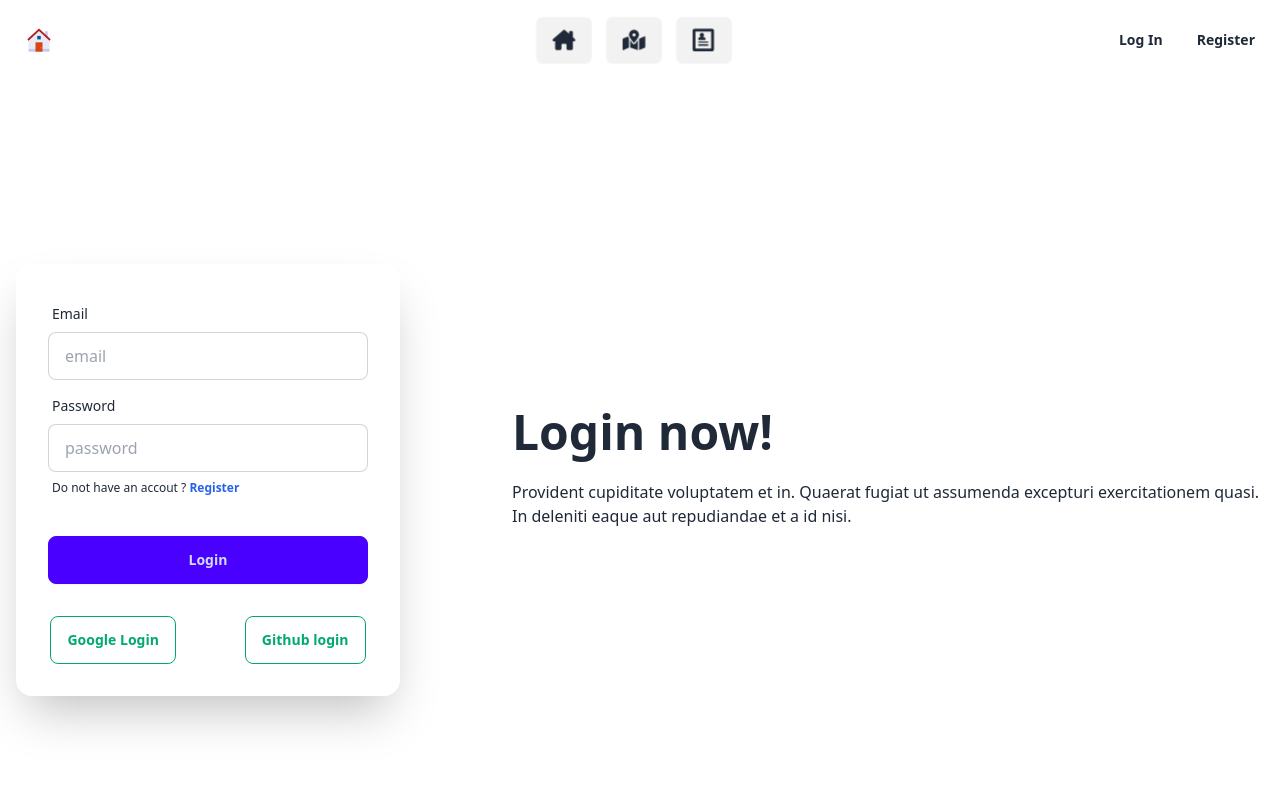
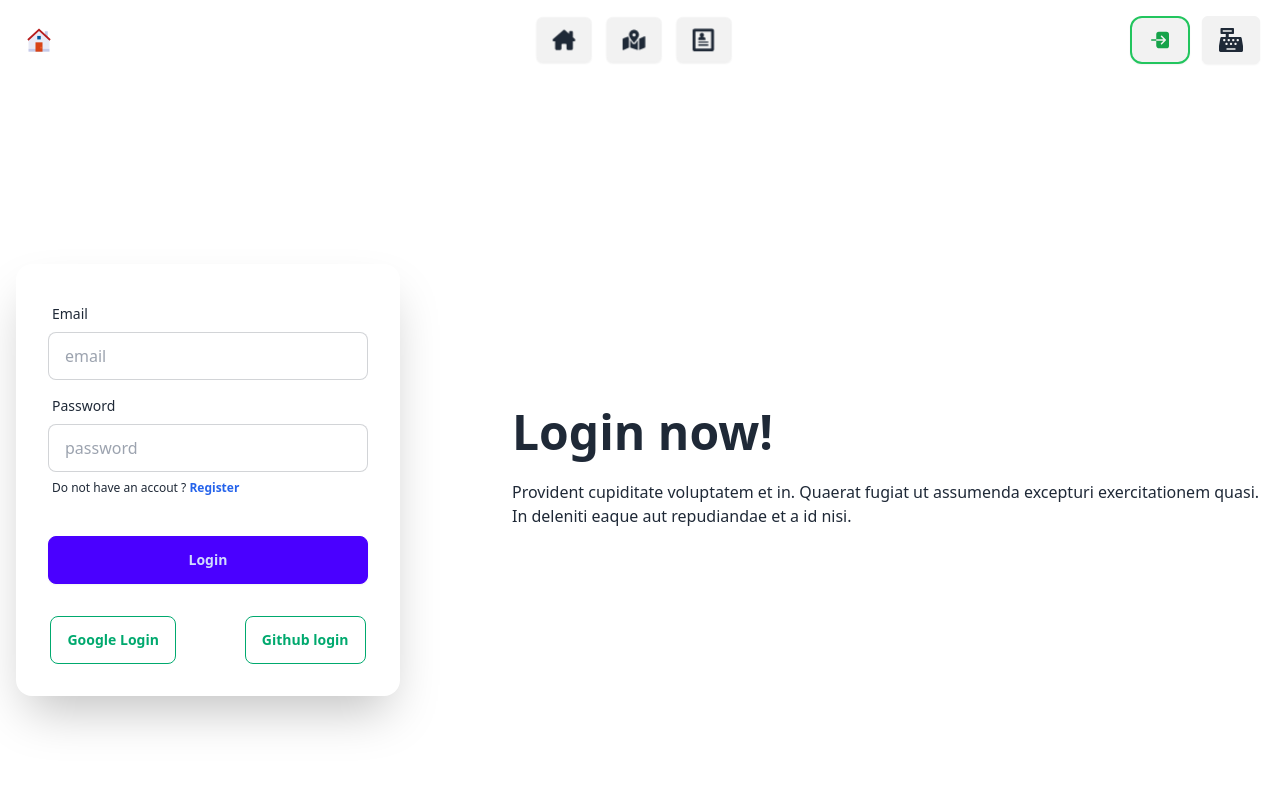
Before and after one commit to Arif-Islam21/heaven-house, a React (Vite) app: page /login in a window 1280 px wide. Shown: the top 800 px of the page. Built offline with nearby package versions, Linux system fonts and the light colour scheme; no server answers.

Commit message:
login item added

```diff
--- a/src/Components/Navbar/Navbar.jsx
+++ b/src/Components/Navbar/Navbar.jsx
@@ -135,12 +135,20 @@ const Navbar = () => {
           </div>
         ) : (
           <>
-            <NavLink to={"/login"}>
-              <li className="btn btn-ghost">Log In</li>
-            </NavLink>
-            <NavLink to={"/register"}>
-              <li className="btn btn-ghost">Register</li>
-            </NavLink>
+            {authenticationLinks.map((item, idx) => (
+              <NavLink
+                key={idx}
+                className={({ isActive }) => {
+                  return `btn px-4 py-2 text-md rounded-md mr-3 ${
+                    isActive &&
+                    "border-green-500 border-2 rounded-xl transform duration-300 text-green-600 font-bold"
+                  } font-semibold`;
+                }}
+                to={item.path}
+              >
+                {item.icons}
+              </NavLink>
+            ))}
           </>
         )}
       </div>
```
